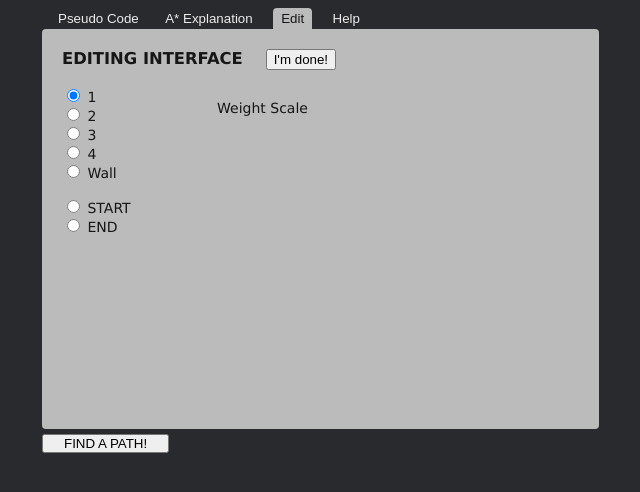
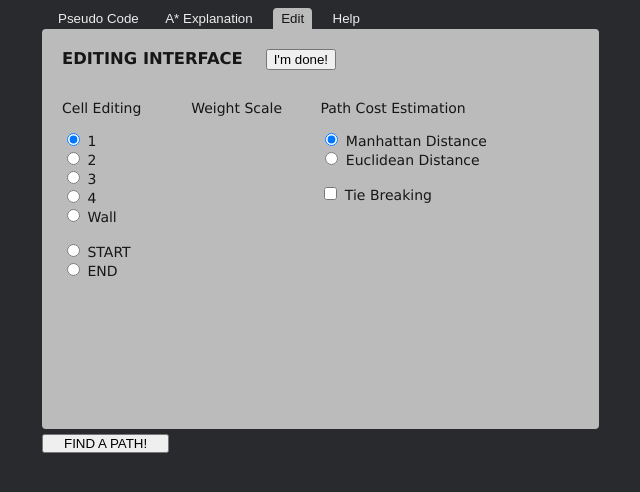
Before and after one commit to Silas-Irmisch/AStarVisualizer, an Electron app: page public/index.html in a window 1100 px wide. Shown: the whole page, without its empty margins (456-1096 px from the left). Drawn offline with Linux system fonts and the light colour scheme.

Commit message:
Progress
Choose Formula for Cost Estimation and toggle Tie Breaking!

```diff
--- a/public/app.js
+++ b/public/app.js
@@ -36,7 +36,7 @@ var _weights = Array(GRID_HEIGHT)
 for (let i = 0; i < GRID_HEIGHT; i++) _weights[i] = Array(GRID_WIDTH).fill(EDIT.WEIGHT1)
 // field with set weight values; initializing standard values 1,2,3,4
 var _weightScale = SCALE.PRESET1
-var _formulaChoice = null
+var _formulaChoice = 'MANHATTAN'
 var _tieBreaking = false
 
 // resulting data from AStar-Progress
@@ -128,6 +128,7 @@ function toggleEditingMode() {
 		document.getElementById('toggle_editingmode').innerHTML = "I'm done!"
 		document.getElementById('edit_ui').style.display = 'block'
 		document.getElementById('scale_ui').style.display = 'block'
+		document.getElementById('heur_ui').style.display = 'block'
 
 		// toggle editMode-field on/off
 		_editMode = !_editMode
@@ -141,6 +142,7 @@ function toggleEditingMode() {
 		document.getElementById('toggle_editingmode').innerHTML = "Let's edit!"
 		document.getElementById('edit_ui').style.display = 'none'
 		document.getElementById('scale_ui').style.display = 'none'
+		document.getElementById('heur_ui').style.display = 'none'
 
 		// toggle editMode-field on/off
 		_editMode = !_editMode
@@ -154,6 +156,9 @@ function radioButtonChoice(choiceHTMLObject) {
 	if (id == 'wall') _editChoice = EDIT.WALL
 	else if (id == 'start') _editChoice = EDIT.START
 	else if (id == 'end') _editChoice = EDIT.END
+	else if (id == 'f_m') _formulaChoice = 'MANHATTAN'
+	else if (id == 'f_e') _formulaChoice = 'EUCLIDEAN'
+	else if (id == 'tb') _tieBreaking = choiceHTMLObject.checked
 	else if (id[0] == 'w')
 		// --> weight 1-4
 		_editChoice = EDIT['WEIGHT' + id[1]]
@@ -164,6 +169,8 @@ function radioButtonChoice(choiceHTMLObject) {
 		for (let i = 1; i <= 4; i++) document.getElementById('w' + i + '_l').innerHTML = _weightScale[i - 1]
 	} else _editChoice = EDIT.NONE
 }
+
+//
 
 // called by Clicking on Cell in Editing Phase
 // colors cell according to chosen weight
--- a/public/index.html
+++ b/public/index.html
@@ -34,7 +34,8 @@
 					<h3 style="display:inline"> EDITING INTERFACE</h3> &emsp; <button id="toggle_editingmode" onclick="toggleEditingMode()">I'm done!</button>
 					<br><br>
 					<div style="display:flex">
-						<div id="edit_ui" style="flex:30%">
+						<div id="edit_ui" style="flex:25%">
+							<p>Cell Editing</p>
 							<input type="radio" id="w1" name="edit_elements" onclick="radioButtonChoice(this)" checked/>
 							<label id="w1_l" for="w1">1</label> <br>
 							<input type="radio" id="w2" name="edit_elements" onclick="radioButtonChoice(this)"/>
@@ -50,9 +51,19 @@
 							<input type="radio" id="end" name="edit_elements" onclick="radioButtonChoice(this)"/>
 							<label for="end">END</label> <br>
 						</div>
-						<div id="scale_ui" style="flex:70%">
+						<div id="scale_ui" style="flex:25%">
 							<p>Weight Scale</p>
 							<!-- Add Radio Buttons here via script -->
+						</div>
+						<div id="heur_ui" style="flex:50%">
+							<p>Path Cost Estimation</p>
+							<input type="radio" id="f_m" name="formula_choice" onclick="radioButtonChoice(this)" checked/>
+							<label for="f1">Manhattan Distance</label> <br>
+							<input type="radio" id="f_e" name="formula_choice" onclick="radioButtonChoice(this)"/>
+							<label for="f2">Euclidean Distance</label> <br>
+							<br>
+							<input type="checkbox" id="tb" onchange="radioButtonChoice(this)">
+							<label for="t">Tie Breaking</label>
 						</div>
 					</div>
 				</div>
```
